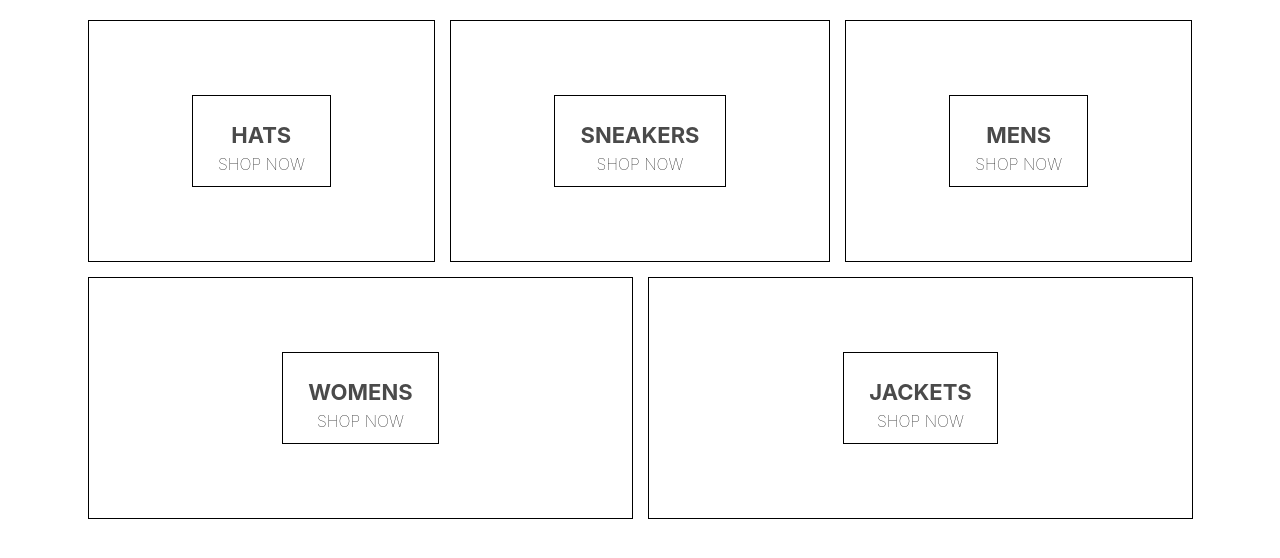
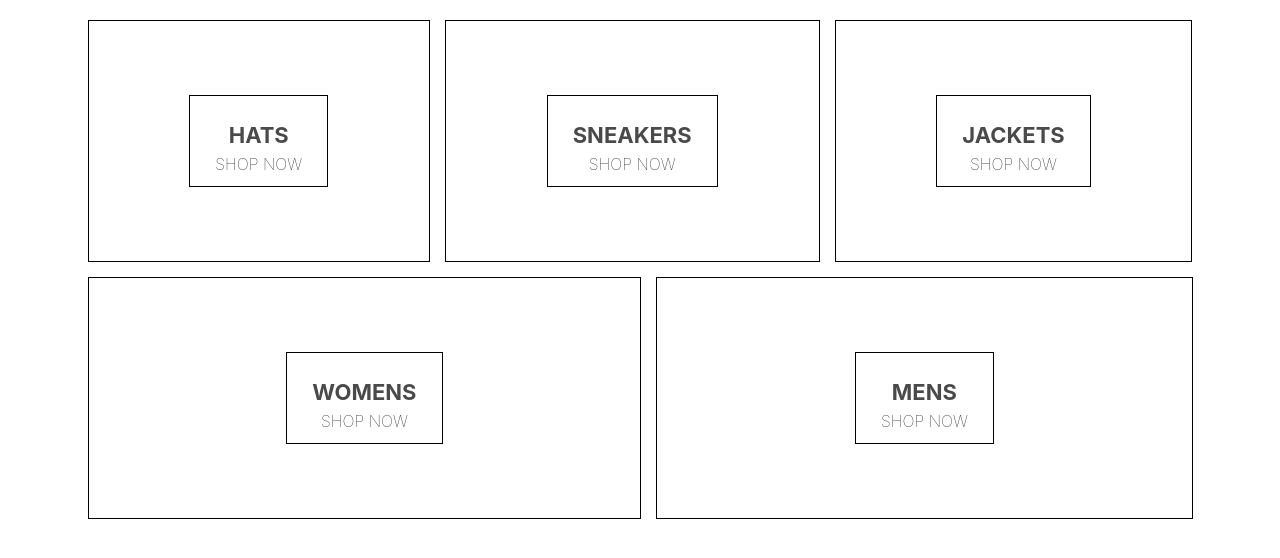
Before and after one commit to nasarabu/e-commerce, a React (Create React App) app: page / in a window 1280 px wide. Shown: the top 558 px of the page. Built offline with nearby package versions, Linux system fonts and the light colour scheme.

Commit message:
some changes

```diff
--- a/src/homepage.component.jsx
+++ b/src/homepage.component.jsx
@@ -18,7 +18,7 @@ const HomePage= () => (
             </div>
             <div className='menu-item'>
                 <div className='content'>
-                    <h1 className='title'>MENS</h1>
+                    <h1 className='title'>JACKETS</h1>
                     <span className='subtitle'>SHOP NOW</span>
                 </div>
             </div><div className='menu-item'>
@@ -28,7 +28,7 @@ const HomePage= () => (
                 </div>
             </div><div className='menu-item'>
                 <div className='content'>
-                    <h1 className='title'>JACKETS</h1>
+                    <h1 className='title'>MENS</h1>
                     <span className='subtitle'>SHOP NOW</span>
                 </div>
             </div>
```
